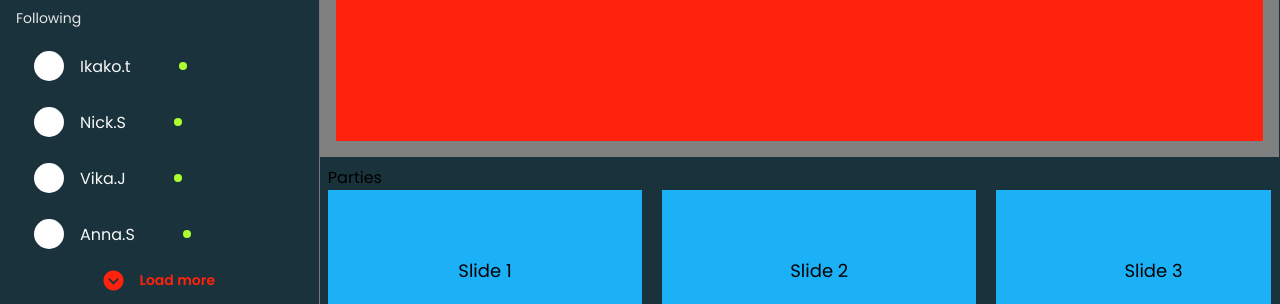
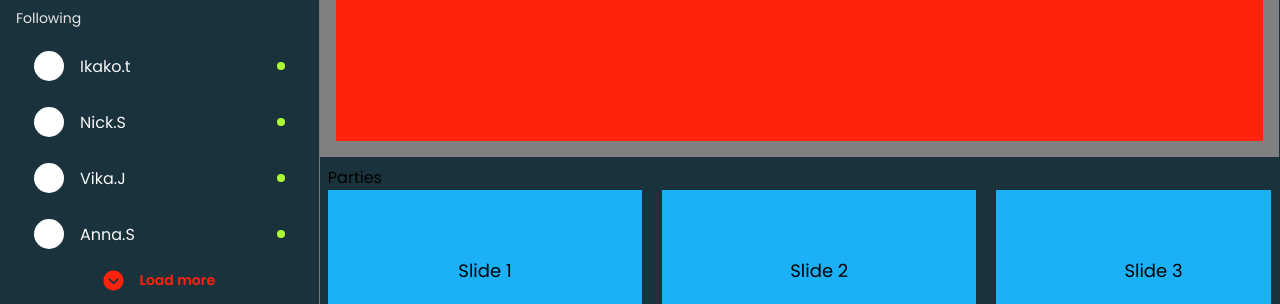
Before and after one commit to Hein-HtetSan/Movie, a plain HTML site: page index.html in a window 1280 px wide. Shown: the part 355-659 px from the top of the page. Drawn offline with nearby package versions, Linux system fonts and the light colour scheme.

Commit message:
Followers align fix

```diff
--- a/index.html
+++ b/index.html
@@ -59,25 +59,33 @@
 				<span class="title d-inline d-md-none">Following</span>
 				<!-- <div class="col-12"></div> -->
 				<!-- follower  -->
-				<div class="col-12 followers d-flex align-items-center justify-content-md-center mt-1 mb-1">
+				<div class="col-12 followers d-flex align-items-center justify-content-between mt-1 mb-1">
+					<div class="d-flex align-items-center">
 						<div class="image me-1" style="background: #fff; width: 30px; height: 30px; border-radius: 50%;"></div>
 						<span class="me-1 d-inline d-md-none ms-3 follower-name">Ikako.t</span>
-					<div class="dot" style="background: greenyellow; width: 8px; height: 8px; border-radius: 50%;"></div>
 					</div>
-				<div class="col-12 followers d-flex align-items-center justify-content-md-center mb-1">
+					<div class="dot ms-1" style="background: greenyellow; width: 8px; height: 8px; border-radius: 50%;"></div>
+				</div>
+				<div class="col-12 followers d-flex align-items-center justify-content-between mb-1">
+					<div class="d-flex align-items-center">
 						<div class="image me-1" style="background: #fff; width: 30px; height: 30px; border-radius: 50%;"></div>
 						<span class="me-1 d-inline d-md-none ms-3 follower-name">Nick.S</span>
-					<div class="dot" style="background: greenyellow; width: 8px; height: 8px; border-radius: 50%;"></div>
 					</div>
-				<div class="col-12 followers d-flex align-items-center justify-content-md-center mb-1">
+					<div class="dot ms-1" style="background: greenyellow; width: 8px; height: 8px; border-radius: 50%;"></div>
+				</div>
+				<div class="col-12 followers d-flex align-items-center justify-content-between mb-1">
+					<div class="d-flex align-items-center">
 						<div class="image me-1" style="background: #fff; width: 30px; height: 30px; border-radius: 50%;"></div>
 						<span class="me-1 d-inline d-md-none ms-3 follower-name">Vika.J</span>
-					<div class="dot" style="background: greenyellow; width: 8px; height: 8px; border-radius: 50%;"></div>
 					</div>
-				<div class="col-12 followers d-flex align-items-center justify-content-md-center mb-1">
+					<div class="dot ms-1" style="background: greenyellow; width: 8px; height: 8px; border-radius: 50%;"></div>
+				</div>
+				<div class="col-12 followers d-flex align-items-center justify-content-between mb-1">
+					<div class="d-flex align-items-center">
 						<div class="image me-1" style="background: #fff; width: 30px; height: 30px; border-radius: 50%;"></div>
 						<span class="me-1 d-inline d-md-none ms-3 follower-name">Anna.S</span>
-					<div class="dot" style="background: greenyellow; width: 8px; height: 8px; border-radius: 50%;"></div>
+					</div>
+					<div class="dot ms-1" style="background: greenyellow; width: 8px; height: 8px; border-radius: 50%;"></div>
 				</div>
 
 				<div class="col-12 followers cursor-pointer d-flex align-items-center justify-content-center">
```
Lines whose indentation alone changed are shown as unchanged.
